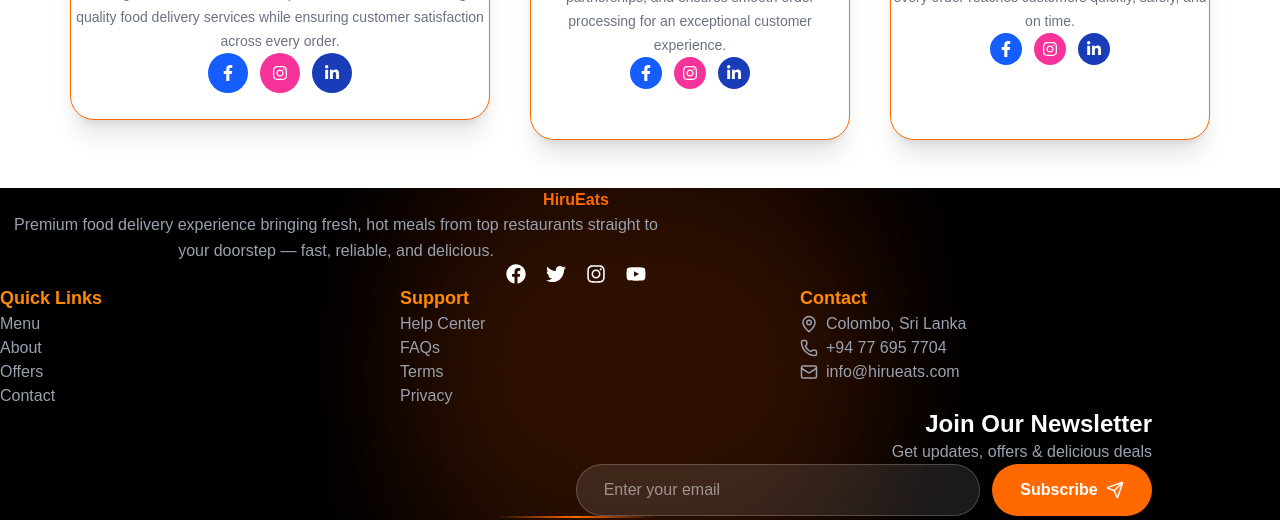
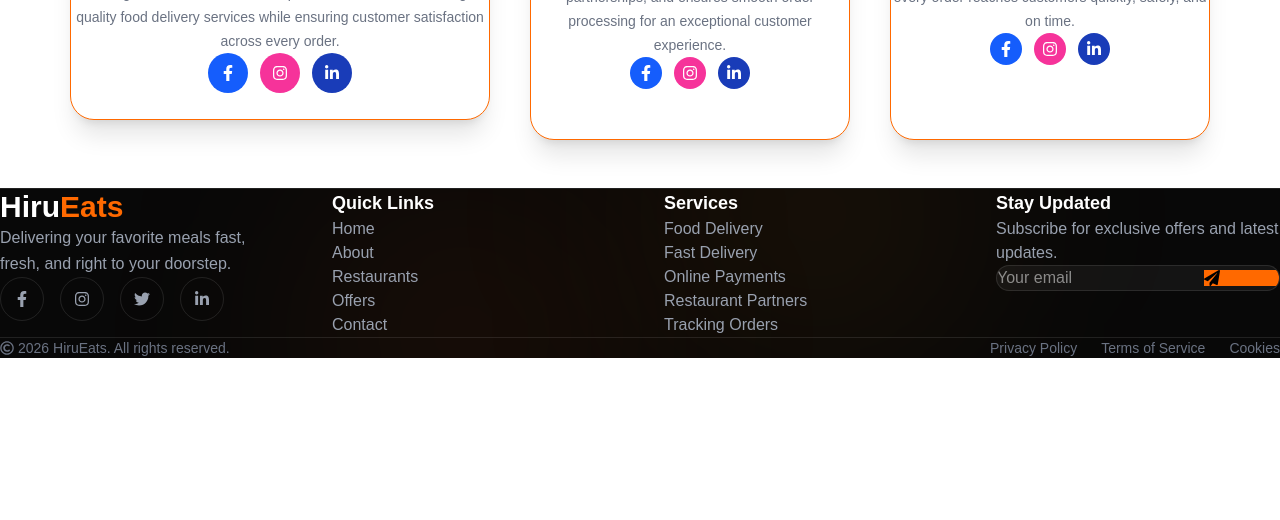
Before and after one commit to HirushaDev/HiruEats-Online-Food-Delivery-System, a React (Vite) app in the folder client/: page / in a window 1280 px wide. Shown: the part 1687-2207 px from the top of the page. After the commit the page ends 2045 px from the top, so only its background shows below. Built offline with nearby package versions, Linux system fonts and the light colour scheme.

Commit message:
create animated footer with GSAP scroll effects

```diff
--- a/client/src/Components/Footer.jsx
+++ b/client/src/Components/Footer.jsx
@@ -1,135 +1,181 @@
-import React from "react";
-import { Link } from "react-router-dom";
-import { Mail, Phone, MapPin, Send } from "lucide-react";
-import { FaFacebook, FaTwitter, FaInstagram, FaYoutube } from "react-icons/fa";
+import { useEffect, useRef } from "react";
+import { gsap } from "gsap";
+import { ScrollTrigger } from "gsap/ScrollTrigger";
+import {
+  FaFacebookF,
+  FaInstagram,
+  FaTwitter,
+  FaLinkedinIn,
+  FaPaperPlane,
+  FaRegCopyright,
+} from "react-icons/fa";
+
+
+gsap.registerPlugin(ScrollTrigger);
 
 const Footer = () => {
-  const currentYear = new Date().getFullYear();
+  const footerRef = useRef(null);
+
+  useEffect(() => {
+    const ctx = gsap.context(() => {
+      gsap.from(".footer-reveal", {
+        y: 80,
+        opacity: 0,
+        duration: 1.2,
+        ease: "power4.out",
+        stagger: 0.15,
+        scrollTrigger: {
+          trigger: footerRef.current,
+          start: "top 85%",
+        },
+      });
+    });
+
+    return () => ctx.revert();
+  }, []);
 
   return (
-    <footer className="relative bg-black text-white pt-24 pb-10 overflow-hidden">
-      {/* Background Glow */}
-      <div className="absolute inset-0">
-        <div className="absolute top-0 left-1/2 -translate-x-1/2 w-[500px] h-[500px] bg-orange-500/10 blur-3xl rounded-full"></div>
-        <div className="absolute bottom-0 left-1/2 -translate-x-1/2 w-[500px] h-[500px] bg-orange-600/10 blur-3xl rounded-full"></div>
-      </div>
+    <footer
+      ref={footerRef}
+      className="relative overflow-hidden bg-[#080808] border-t border-white/10"
+    >
+      {/* Glow Effects */}
+      <div className="absolute top-0 left-1/4 w-72 h-72 bg-orange-500/10 rounded-full blur-[120px]" />
+      <div className="absolute bottom-0 right-1/4 w-72 h-72 bg-orange-400/10 rounded-full blur-[120px]" />
 
-      <div className="relative z-10 max-w-6xl mx-auto px-6">
-        {/*  BRAND CENTER */}
-        <div className="text-center mb-16">
-          <h2 className="text-1xl font-extrabold bg-gradient-to-r from-orange-400 to-orange-600 bg-clip-text text-transparent">
-            HiruEats
-          </h2>
+      <div className="max-w-7xl mx-auto px-6 lg:px-8 py-20 relative z-10">
+        <div className="grid lg:grid-cols-4 md:grid-cols-2 gap-12">
 
-          <p className="text-gray-400 mt-4 max-w-2xl mx-auto text-base leading-relaxed">
-            Premium food delivery experience bringing fresh, hot meals from top
-            restaurants straight to your doorstep — fast, reliable, and
-            delicious.
-          </p>
+          {/* Brand */}
+          <div className="footer-reveal">
+            <h2 className="text-3xl font-bold text-white">
+              Hiru<span className="text-orange-500">Eats</span>
+            </h2>
 
-          {/* Social */}
-          <div className="flex justify-center gap-5 mt-6">
-            <FaFacebook className="text-xl hover:text-orange-400 cursor-pointer transition" />
-            <FaTwitter className="text-xl hover:text-orange-400 cursor-pointer transition" />
-            <FaInstagram className="text-xl hover:text-orange-400 cursor-pointer transition" />
-            <FaYoutube className="text-xl hover:text-orange-400 cursor-pointer transition" />
-          </div>
-        </div>
+            <p className="mt-5 text-gray-400 leading-relaxed">
+              Delivering your favorite meals fast, fresh, and right to
+              your doorstep.
+            </p>
 
-        {/*  GRID */}
-        <div className="grid grid-cols-1 md:grid-cols-3 gap-12 text-center md:text-left">
-          {/* Links */}
-          <div>
-            <h3 className="text-lg font-semibold mb-4 text-orange-400">
-              Quick Links
-            </h3>
-            <div className="space-y-2 text-gray-400">
-              <Link to="/menu" className="hover:text-white block">
-                Menu
-              </Link>
-              <Link to="/about" className="hover:text-white block">
-                About
-              </Link>
-              <Link to="/offers" className="hover:text-white block">
-                Offers
-              </Link>
-              <Link to="/contact" className="hover:text-white block">
-                Contact
-              </Link>
+            <div className="flex gap-4 mt-6">
+              {[FaFacebookF, FaInstagram, FaTwitter, FaLinkedinIn].map(
+                (Icon, index) => (
+                  <a
+                    key={index}
+                    href="#"
+                    className="w-11 h-11 flex items-center justify-center rounded-full border border-white/10 text-gray-400 hover:text-orange-500 hover:border-orange-500 hover:-translate-y-1 transition-all duration-300"
+                  >
+                    <Icon />
+                  </a>
+                )
+              )}
             </div>
           </div>
 
-          {/* Support */}
-          <div>
-            <h3 className="text-lg font-semibold mb-4 text-orange-400">
-              Support
+          {/* Quick Links */}
+          <div className="footer-reveal">
+            <h3 className="text-white text-lg font-semibold mb-5">
+              Quick Links
             </h3>
-            <div className="space-y-2 text-gray-400">
-              <Link to="/help" className="hover:text-white block">
-                Help Center
-              </Link>
-              <Link to="/faq" className="hover:text-white block">
-                FAQs
-              </Link>
-              <Link to="/terms" className="hover:text-white block">
-                Terms
-              </Link>
-              <Link to="/privacy" className="hover:text-white block">
-                Privacy
-              </Link>
-            </div>
+
+            <ul className="space-y-3">
+              {[
+                "Home",
+                "About",
+                "Restaurants",
+                "Offers",
+                "Contact",
+              ].map((item) => (
+                <li key={item}>
+                  <a
+                    href="#"
+                    className="text-gray-400 hover:text-orange-500 transition-all duration-300 hover:translate-x-2 inline-block"
+                  >
+                    {item}
+                  </a>
+                </li>
+              ))}
+            </ul>
           </div>
 
-          {/* Contact */}
-          <div>
-            <h3 className="text-lg font-semibold mb-4 text-orange-400">
-              Contact
+          {/* Services */}
+          <div className="footer-reveal">
+            <h3 className="text-white text-lg font-semibold mb-5">
+              Services
             </h3>
 
-            <div className="space-y-4 text-gray-400 flex flex-col items-center md:items-start">
-              <div className="flex items-center gap-2">
-                <MapPin size={18} /> Colombo, Sri Lanka
-              </div>
-              <div className="flex items-center gap-2">
-                <Phone size={18} /> +94 77 695 7704
-              </div>
-              <div className="flex items-center gap-2">
-                <Mail size={18} /> info@hirueats.com
-              </div>
+            <ul className="space-y-3">
+              {[
+                "Food Delivery",
+                "Fast Delivery",
+                "Online Payments",
+                "Restaurant Partners",
+                "Tracking Orders",
+              ].map((item) => (
+                <li key={item}>
+                  <a
+                    href="#"
+                    className="text-gray-400 hover:text-orange-500 transition-all duration-300 hover:translate-x-2 inline-block"
+                  >
+                    {item}
+                  </a>
+                </li>
+              ))}
+            </ul>
+          </div>
+
+          {/* Newsletter */}
+          <div className="footer-reveal">
+            <h3 className="text-white text-lg font-semibold mb-5">
+              Stay Updated
+            </h3>
+
+            <p className="text-gray-400 mb-5">
+              Subscribe for exclusive offers and latest updates.
+            </p>
+
+            <div className="flex items-center bg-white/5 border border-white/10 rounded-full overflow-hidden">
+              <input
+                type="email"
+                placeholder="Your email"
+                className="bg-transparent px-5 py-4 flex-1 text-white outline-none"
+              />
+
+              <button className="w-full  h-full bg-orange-500 hover:bg-orange-600 px-1 py-5 text-black transition-all">
+                <FaPaperPlane />
+              </button>
             </div>
           </div>
         </div>
 
-        {/*  NEWSLETTER CENTER */}
+        {/* Bottom */}
+        <div className="footer-reveal mt-16 pt-8 border-t border-white/10 flex flex-col md:flex-row justify-between items-center gap-4">
+          <p className="text-gray-500 text-sm flex items-center gap-1">
+            <FaRegCopyright /> 2026 HiruEats. All rights reserved.
+          </p>
 
-        <div className="mt-20 flex justify-end">
-          <div className="w-full max-w-xl text-right">
-            <h3 className="text-2xl font-bold mb-2">Join Our Newsletter</h3>
+          <div className="flex gap-6 text-sm">
+            <a
+              href="#"
+              className="text-gray-500 hover:text-orange-500 transition"
+            >
+              Privacy Policy
+            </a>
 
-            <p className="text-gray-400 mb-6">
-              Get updates, offers & delicious deals
-            </p>
+            <a
+              href="#"
+              className="text-gray-500 hover:text-orange-500 transition"
+            >
+              Terms of Service
+            </a>
 
-            <form className="flex flex-col sm:flex-row gap-3 justify-end">
-              <input
-                type="email"
-                placeholder="      Enter your email"
-                className="flex-1 px-10 py-6 rounded-full bg-white/10 border border-white/20 focus:border-orange-500 outline-none text-white"
-              />
-
-              <button className="w-40 h-13 px-6 py-3 bg-orange-500 hover:bg-orange-600 rounded-full font-bold flex items-center justify-center gap-2">
-                Subscribe <Send size={18} />
-              </button>
-            </form>
+            <a
+              href="#"
+              className="text-gray-500 hover:text-orange-500 transition"
+            >
+              Cookies
+            </a>
           </div>
-        </div>
-        {/*  CLEAN SEPARATOR */}
-        <div className="my-30 flex justify-center">
-          <div className="w-40 h-[2px] bg-gradient-to-r from-transparent via-orange-500 to-transparent"></div>
-        </div>
-        {/* BOTTOM */}
-        <div className="mt-20 text-center text-gray-500 text-sm">
-          © {currentYear} <span>HiruEats</span> — All rights reserved
         </div>
       </div>
     </footer>
```
